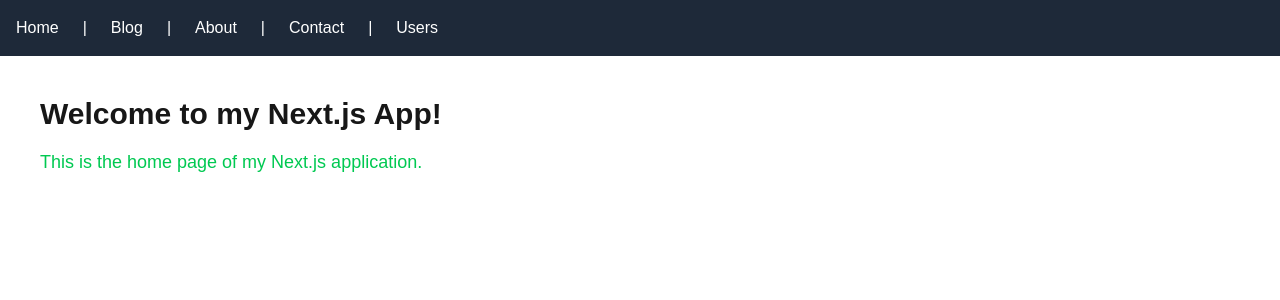
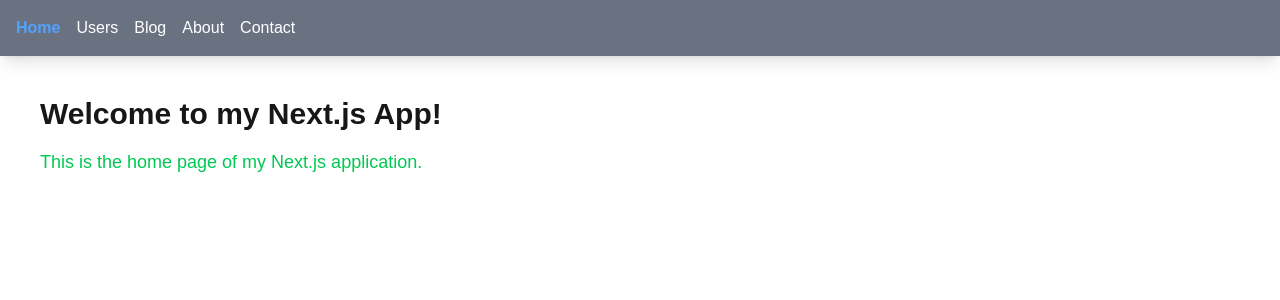
Before and after one commit to abmmejbha/NextJS_journey, a Next.js app in the folder my-app/: page / in a window 1280 px wide. Shown: the top 300 px of the page. Built offline with nearby package versions, Linux system fonts and the light colour scheme.

Commit message:
added usePathname

```diff
--- a/my-app/src/components/Navbar.js
+++ b/my-app/src/components/Navbar.js
@@ -1,15 +1,19 @@
+"use client"
+
 import Link from 'next/link'
-
+import {usePathname} from 'next/navigation'
 
 export default function Navbar() {
+  const pathname = usePathname()
+
   return (
-        <nav className="bg-gray-800 text-white p-4 flex gap-4">
+        <nav className="shadow-lg bg-gray-500 text-white p-4 flex gap-4">
 
-          <Link href="/">Home</Link> <span className="mx-2">|</span>
-          <Link href="/blog">Blog</Link> <span className="mx-2">|</span>
-          <Link href="/about">About</Link> <span className="mx-2"> | </span>
-          <Link href="/contact">Contact</Link> <span className="mx-2"> | </span>
-          <Link href="/users">Users</Link> <span className="mx-2">  </span>
+          <Link className={pathname === "/" ? "text-blue-400 font-bold" : "hover:text-blue-300"} href="/">Home</Link>
+          <Link className={pathname === "/users" ? "text-blue-400 font-bold" : "hover:text-blue-300"} href="/users">Users</Link>
+          <Link className={pathname === "/blog" ? "text-blue-400 font-bold" : "hover:text-blue-300"} href="/blog">Blog</Link>
+          <Link className={pathname === "/about" ? "text-blue-400 font-bold" : "hover:text-blue-300"} href="/about">About</Link>
+          <Link className={pathname === "/contact" ? "text-blue-400 font-bold" : "hover:text-blue-300"} href="/contact">Contact</Link>
         </nav>
   )
 }
```
